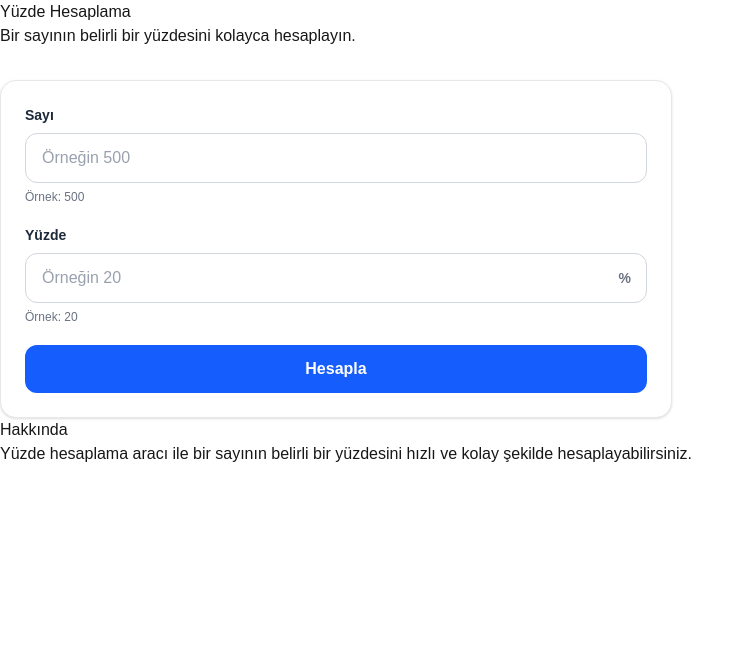
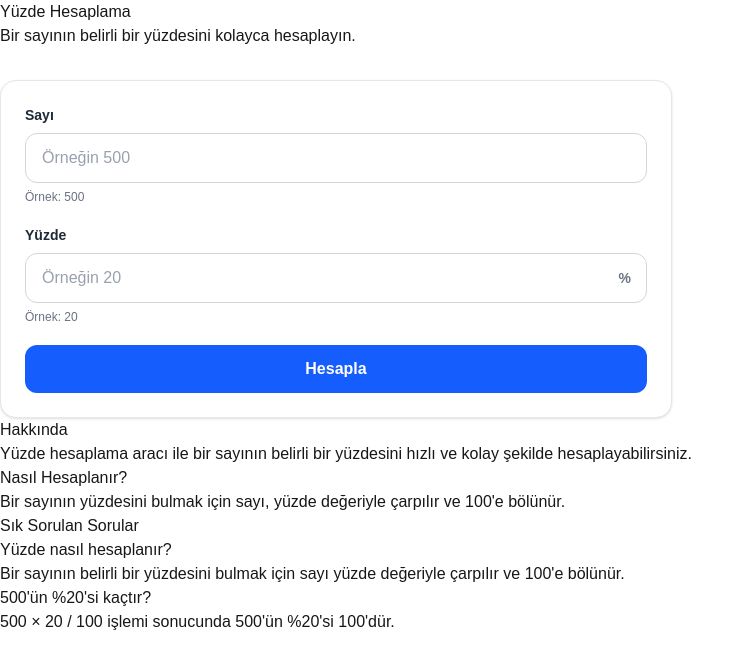
Before and after one commit to muratmt17/hesaplama-sitesi, a Next.js app: page /yuzde-hesaplama in a window 1280 px wide. Shown: the top 668 px of the page, without its empty margins (0-750 px from the left). Built offline with nearby package versions, Linux system fonts and the light colour scheme.

Commit message:
Enhance calculator page with additional information sections
Added sections for 'How It Works' and 'FAQ' to the calculator page.

```diff
--- a/src/app/[slug]/page.tsx
+++ b/src/app/[slug]/page.tsx
@@ -1,6 +1,7 @@
 import type { Metadata } from "next";
 import { notFound } from "next/navigation";
 import { calculatorMap } from "@/calculators/registry";
+
 import CalculatorForm from "@/components/calculator/CalculatorForm";
 
 interface CalculatorPageProps {
@@ -52,6 +53,26 @@ export default async function CalculatorPage({
           <p>{calculator.description}</p>
         </section>
       )}
+
+      {calculator.howItWorks && (
+        <section>
+          <h2>Nasıl Hesaplanır?</h2>
+          <p>{calculator.howItWorks}</p>
+        </section>
+      )}
+
+      {calculator.faq && calculator.faq.length > 0 && (
+        <section>
+          <h2>Sık Sorulan Sorular</h2>
+
+          {calculator.faq.map((item) => (
+            <div key={item.question}>
+              <h3>{item.question}</h3>
+              <p>{item.answer}</p>
+            </div>
+          ))}
+        </section>
+      )}
     </main>
   );
 }
```
